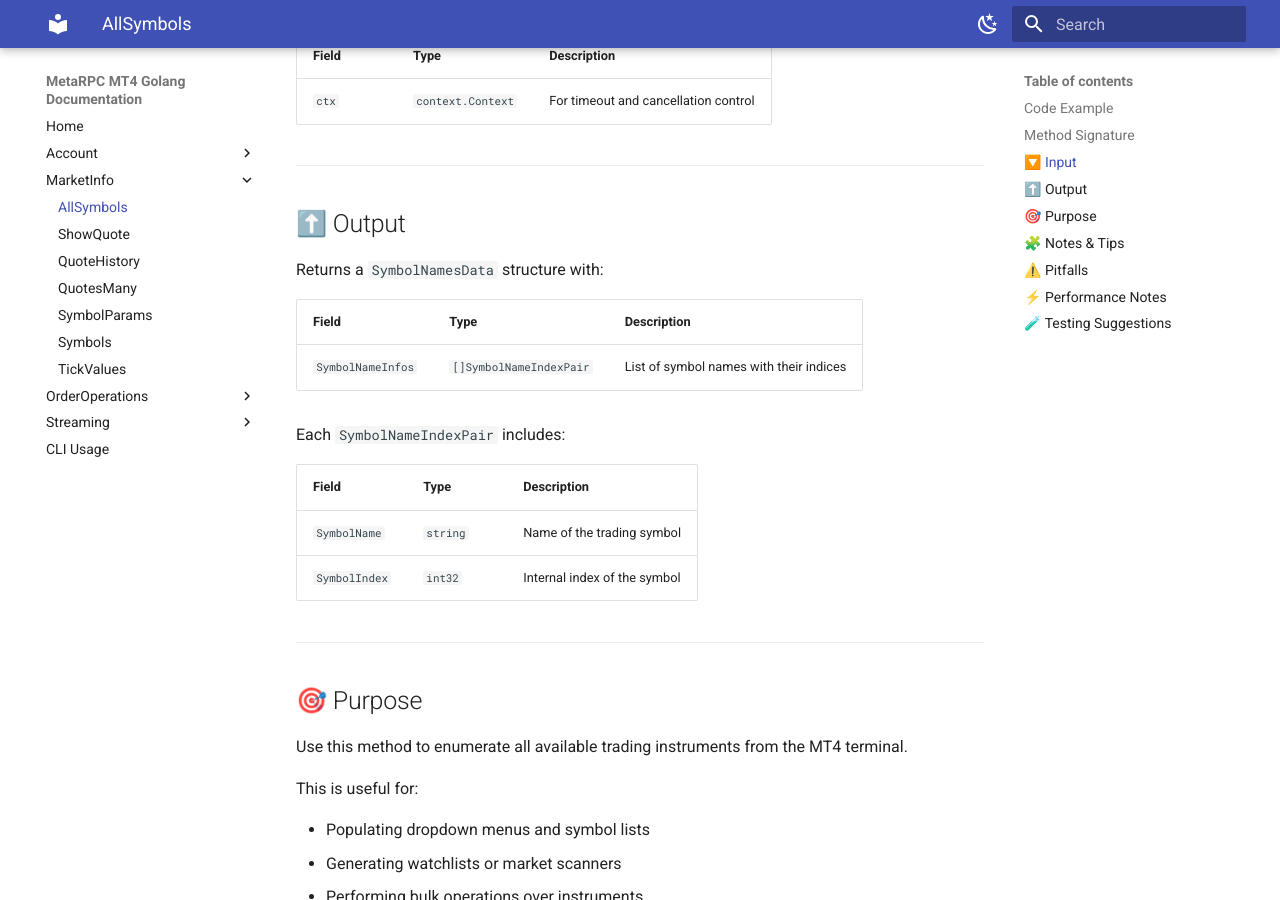
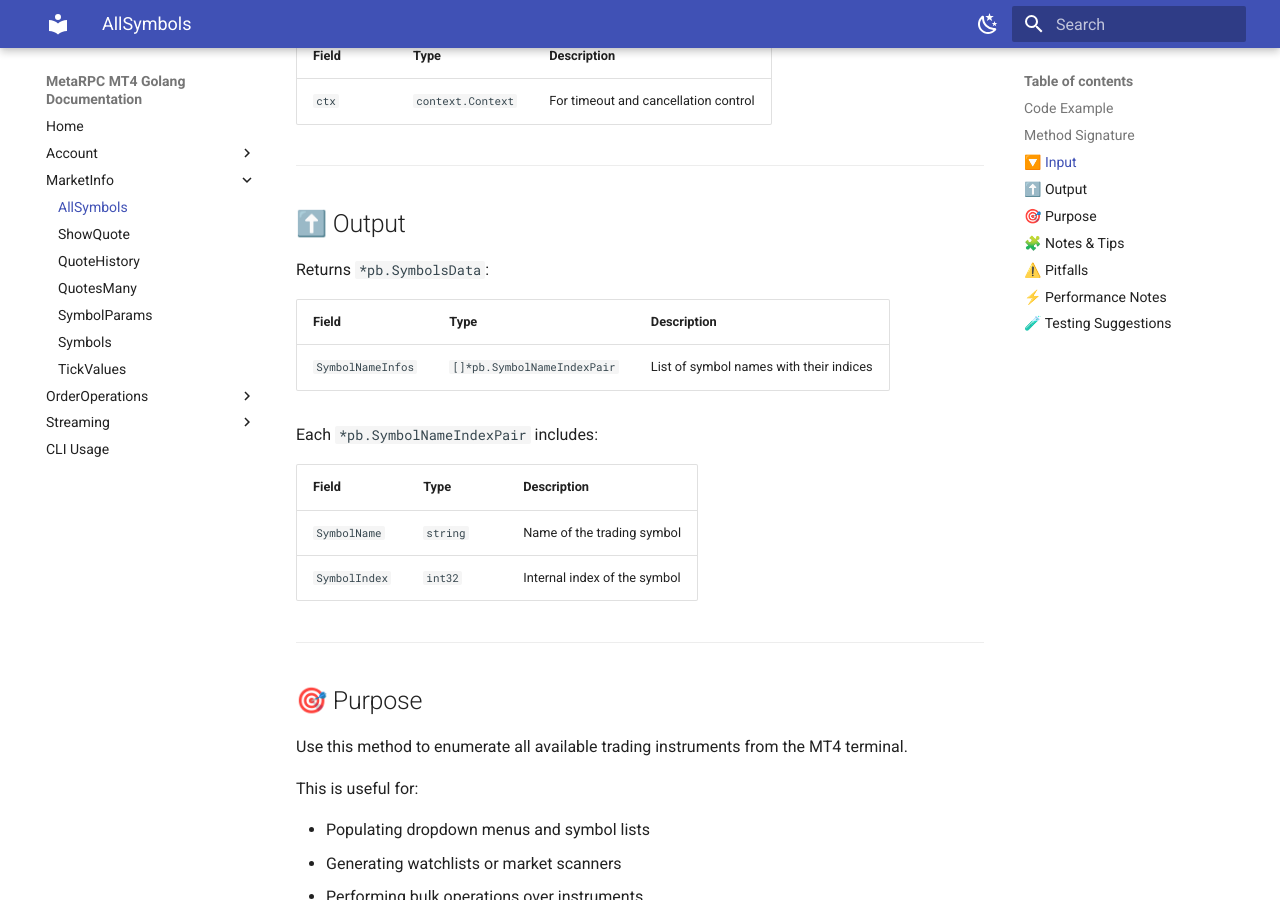
Before and after one commit to MetaRPC/GoMT4, an MkDocs documentation site: the page built from docs/Market_Info/ShowAllSymbols.md, in a window 1280 px wide and 900 px high, scrolled down 873 px. Built offline with MkDocs 1.6.1 and Material for MkDocs 9.7.7, drawn with Linux system fonts in a browser that asks for light colours.

Commit message:
Update ShowAllSymbols.md

```diff
--- a/docs/Market_Info/ShowAllSymbols.md
+++ b/docs/Market_Info/ShowAllSymbols.md
@@ -45,13 +45,13 @@ No required parameters beyond:
 
 ## ⬆️ Output
 
-Returns a `SymbolNamesData` structure with:
+Returns `*pb.SymbolsData`:
 
-| Field             | Type                    | Description                             |
-| ----------------- | ----------------------- | --------------------------------------- |
-| `SymbolNameInfos` | `[]SymbolNameIndexPair` | List of symbol names with their indices |
+| Field             | Type                        | Description                             |
+| ----------------- | --------------------------- | --------------------------------------- |
+| `SymbolNameInfos` | `[]*pb.SymbolNameIndexPair` | List of symbol names with their indices |
 
-Each `SymbolNameIndexPair` includes:
+Each `*pb.SymbolNameIndexPair` includes:
 
 | Field         | Type     | Description                  |
 | ------------- | -------- | ---------------------------- |
```
